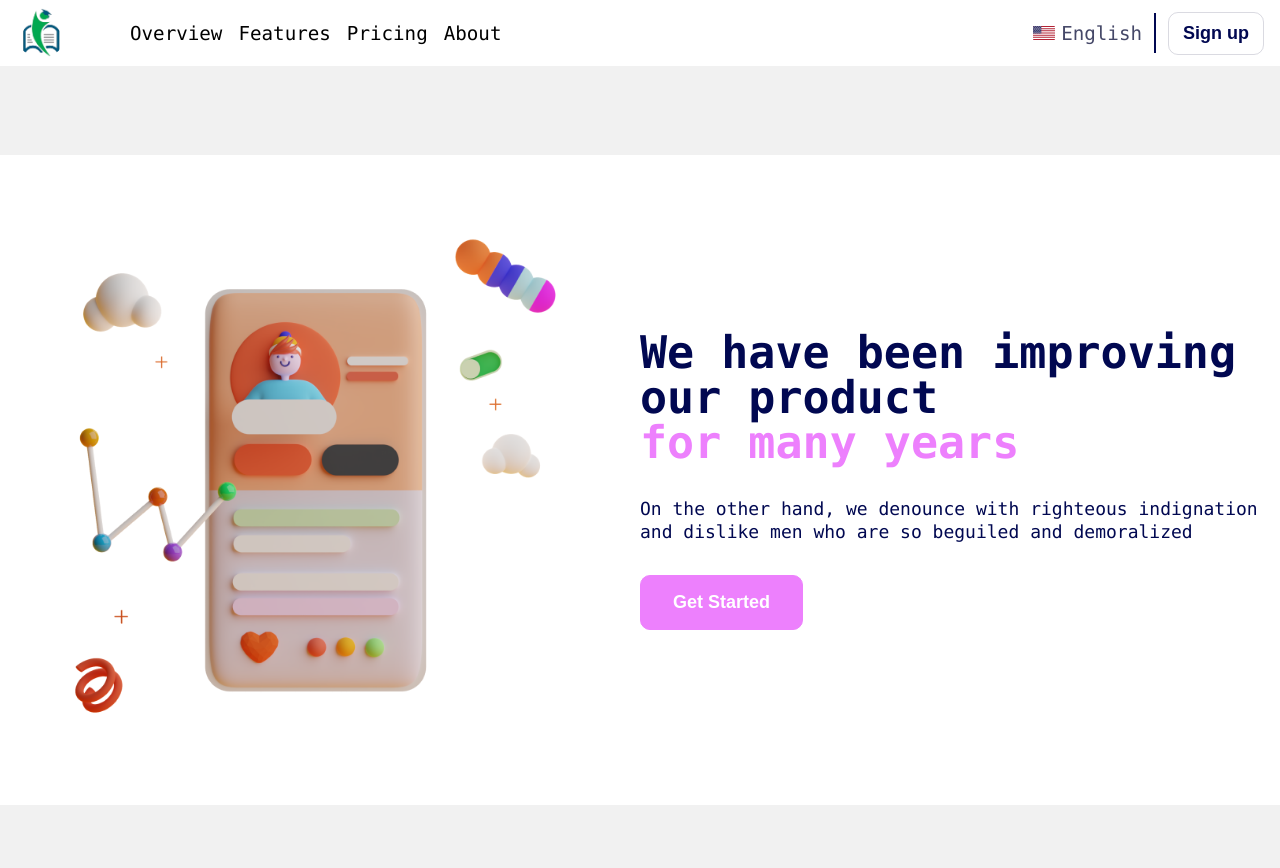
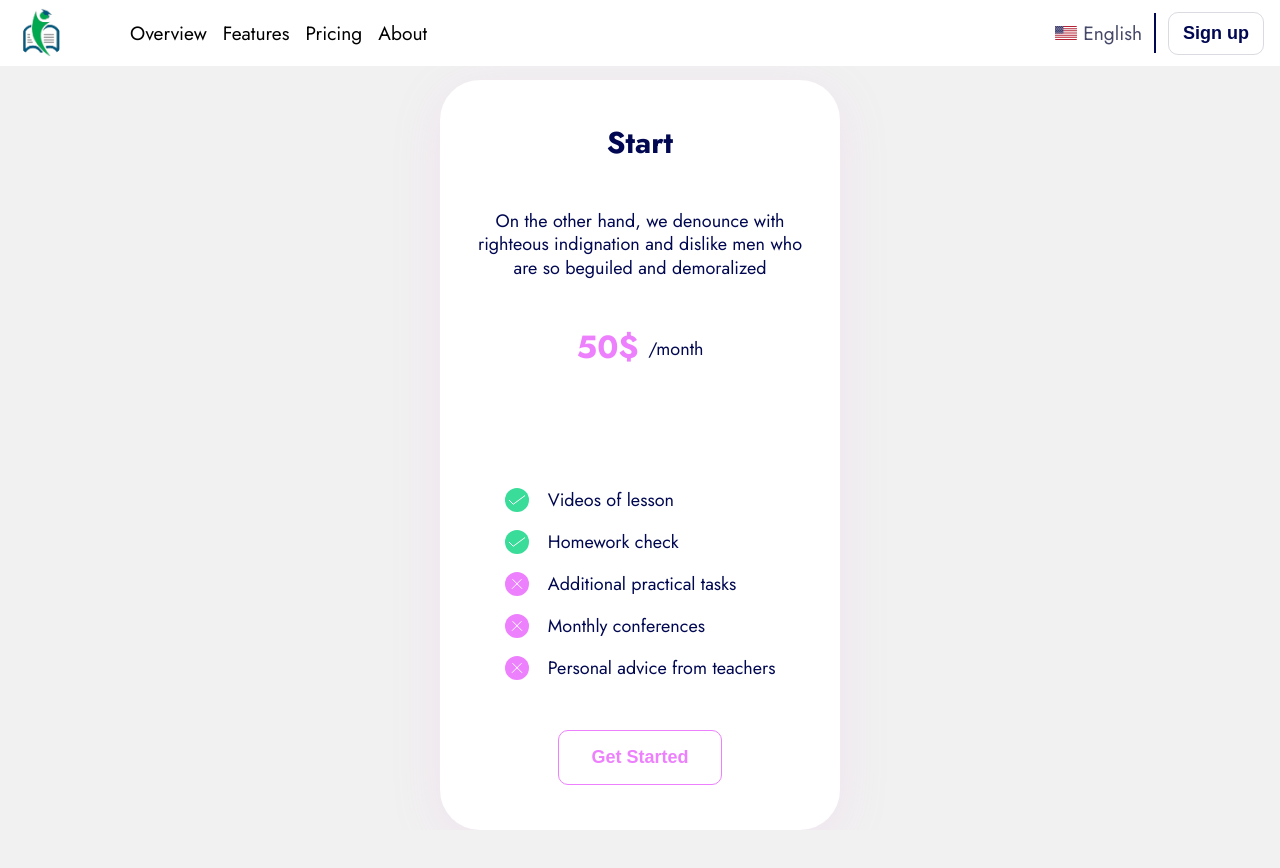
Before and after one commit to ranaintizar/soluzar, a Next.js app: page / in a window 1280 px wide. Shown: the top 868 px of the page. After the commit the page ends 830 px from the top, so only its background shows below. Built offline with nearby package versions, Linux system fonts and the light colour scheme.

Commit message:
Create Hero Section

```diff
--- a/pages/index.tsx
+++ b/pages/index.tsx
@@ -1,7 +1,8 @@
 // import Button from "components/button";
 // import FeatureCard from "components/feature-card";
 import Header from "components/header";
-import HeroSection from "components/hero-section";
+// import HeroSection from "components/hero-section";
+import PriceCard from "components/price-card";
 // import Intro from "components/intro-section";
 import Head from "next/head";
 
@@ -20,7 +21,8 @@ export default function Home() {
         {/* <Button /> */}
         {/* <h1>Soluzar</h1> */}
         {/* <FeatureCard /> */}
-        <HeroSection />
+        {/* <HeroSection /> */}
+        <PriceCard />
       </main>
     </>
   );
--- a/src/components/button/Button.module.scss
+++ b/src/components/button/Button.module.scss
@@ -26,6 +26,16 @@
   text-decoration: underline;
 }
 
+.tertiary {
+  border-color: #ed80fd;
+  color: #ed80fd;
+
+  &:hover {
+    background: #ed80fd;
+    color: #fff;
+  }
+}
+
 @media screen and (max-width: 640px) {
   .btn {
     padding: 13px 1.2rem;
--- a/src/components/button/Button.tsx
+++ b/src/components/button/Button.tsx
@@ -4,23 +4,16 @@ import clsx from "clsx";
 import stl from "./Button.module.scss";
 
 interface Props {
-  variant: "primary" | "secondary";
+  variant: "primary" | "secondary" | "tertiary";
   label: string;
   handleOnClick: () => void;
   customClass?: string;
-  size: "lg" | "md" | "sm";
 }
 
-const Button = ({
-  variant,
-  label,
-  handleOnClick,
-  size,
-  customClass,
-}: Props) => {
+const Button = ({ variant, label, handleOnClick, customClass }: Props) => {
   return (
     <button
-      className={clsx(stl.btn, stl[variant], stl[size], customClass)}
+      className={clsx(stl.btn, stl[variant], customClass)}
       onClick={handleOnClick}
     >
       {label}
@@ -32,7 +25,6 @@ Button.defaultProps = {
   variant: "primary",
   label: "Get Started",
   handleOnClick: () => console.log("Button Clicked..."),
-  size: "lg",
 };
 
 export default Button;
--- a/src/components/feature-card/FeatureCard.module.scss
+++ b/src/components/feature-card/FeatureCard.module.scss
@@ -4,7 +4,7 @@
   @extend .flexColCen;
   width: 300px;
   padding: 2rem 3.5rem;
-  border-radius: 48px;
+  border-radius: 40px;
   background: #fff;
   box-shadow: 0px 10px 50px 0px #ee9ae526;
   transition: all 0.3s;
--- /dev/null
+++ b/src/components/price-card/PriceCard.module.scss
@@ -0,0 +1,73 @@
+@import "styles/common";
+
+.priceCard {
+  @extend .flexColCen;
+  justify-content: space-between;
+  width: 400px;
+  height: 750px;
+  padding: 2.7rem 2rem;
+  border: 2px dashed transparent;
+  background: #fff;
+  border-radius: 40px;
+  box-shadow: 0px 10px 50px 0px rgba(238, 154, 229, 0.15);
+
+  .title {
+    color: #010851;
+    font-size: 30px;
+    font-weight: 700;
+    line-height: 120%;
+  }
+
+  .desc {
+    color: #010851;
+    text-align: center;
+    font-size: 18px;
+    line-height: 130%;
+  }
+
+  .price {
+    @extend .alignEnd;
+    gap: 10px;
+
+    .amount {
+      color: #ed80fd;
+      font-size: 2rem;
+      font-weight: 700;
+      line-height: 120%;
+    }
+
+    .variant {
+      color: #010851;
+      text-align: center;
+      font-size: 18px;
+      line-height: 140%;
+      padding-bottom: 5px;
+    }
+  }
+
+  .features {
+    list-style: none;
+    @extend .flexCol;
+    gap: 1rem;
+    margin-top: 4.5rem;
+
+    li {
+      @extend .alignCen;
+      gap: 1.2rem;
+      color: #010851;
+      text-align: center;
+      font-size: 18px;
+      font-weight: 500;
+    }
+  }
+
+  &:hover {
+    border-color: #ed80fd;
+  }
+}
+
+@media screen and (max-width: 420px) {
+  .priceCard {
+    width: 380px;
+  }
+}
--- /dev/null
+++ b/src/components/price-card/PriceCard.tsx
@@ -0,0 +1,88 @@
+import React from "react";
+
+import Button from "components/button";
+
+import TickIcon from "assets/tick.svg";
+import CrossIcon from "assets/cross.svg";
+
+import stl from "./PriceCard.module.scss";
+
+interface Props {
+  type: string;
+  variant: "monthly" | "yearly";
+}
+
+const PriceCard = ({ type, variant }: Props) => {
+  const pricesMonthly: { [index: string]: string } = {
+    start: "50$",
+    advance: "75$",
+    premium: "100$",
+  };
+
+  const pricesYearly: { [index: string]: string } = {
+    start: "500$",
+    advance: "750$",
+    premium: "1000$",
+  };
+
+  function capitalizeFirstLetter(str: string) {
+    if (typeof str !== "string") {
+      throw new Error("Input must be a string");
+    }
+
+    if (str.length === 0) {
+      return str;
+    }
+
+    return str.charAt(0).toUpperCase() + str.slice(1);
+  }
+
+  return (
+    <div className={stl.priceCard}>
+      <div className={stl.title}>{capitalizeFirstLetter(type)}</div>
+      <div className={stl.desc}>
+        On the other hand, we denounce with righteous indignation and dislike
+        men who are so beguiled and demoralized
+      </div>
+      <div className={stl.price}>
+        <span className={stl.amount}>
+          {variant === "yearly" ? pricesYearly[type] : pricesMonthly[type]}
+        </span>
+        <span className={stl.variant}>
+          {variant === "yearly" ? "/year" : "/month"}
+        </span>
+      </div>
+      <ul className={stl.features}>
+        <li>
+          <TickIcon /> Videos of lesson
+        </li>
+        <li>
+          <TickIcon /> Homework check
+        </li>
+        <li>
+          {(type === "start" && <CrossIcon />) || <TickIcon />} Additional
+          practical tasks
+        </li>
+        <li>
+          {(type === "start" && <CrossIcon />) || <TickIcon />} Monthly
+          conferences
+        </li>
+        <li>
+          {(type === "start" && <CrossIcon />) ||
+            (type === "advance" && <CrossIcon />) || <TickIcon />}
+          Personal advice from teachers
+        </li>
+      </ul>
+      <div className={stl.btn}>
+        <Button variant="tertiary" />
+      </div>
+    </div>
+  );
+};
+
+PriceCard.defaultProps = {
+  type: "start",
+  variant: "monthly",
+};
+
+export default PriceCard;
--- /dev/null
+++ b/src/components/price-card/index.tsx
@@ -0,0 +1,3 @@
+import PriceCard from "./PriceCard";
+
+export default PriceCard;
--- a/styles/globals.scss
+++ b/styles/globals.scss
@@ -1,3 +1,5 @@
+@import url("https://fonts.googleapis.com/css2?family=Jost:wght@400;600;700&display=swap");
+
 * {
   box-sizing: border-box;
   padding: 0;
@@ -8,9 +10,7 @@ html,
 body {
   max-width: 100vw;
   overflow-x: hidden;
-  font-family: ui-monospace, Menlo, Monaco, "Cascadia Mono", "Segoe UI Mono",
-    "Roboto Mono", "Oxygen Mono", "Ubuntu Monospace", "Source Code Pro",
-    "Fira Mono", "Droid Sans Mono", "Courier New", monospace;
+  font-family: "Jost", sans-serif;
 }
 
 body {
@@ -18,7 +18,7 @@ body {
   background: #f1f1f1;
 
   main {
-    min-height: 100vh;
+    min-height: calc(100vh - 5rem);
     display: flex;
     align-items: center;
     justify-content: center;
```
Also changed, not shown: src/assets/cross.svg (added), src/assets/tick.svg (added).
